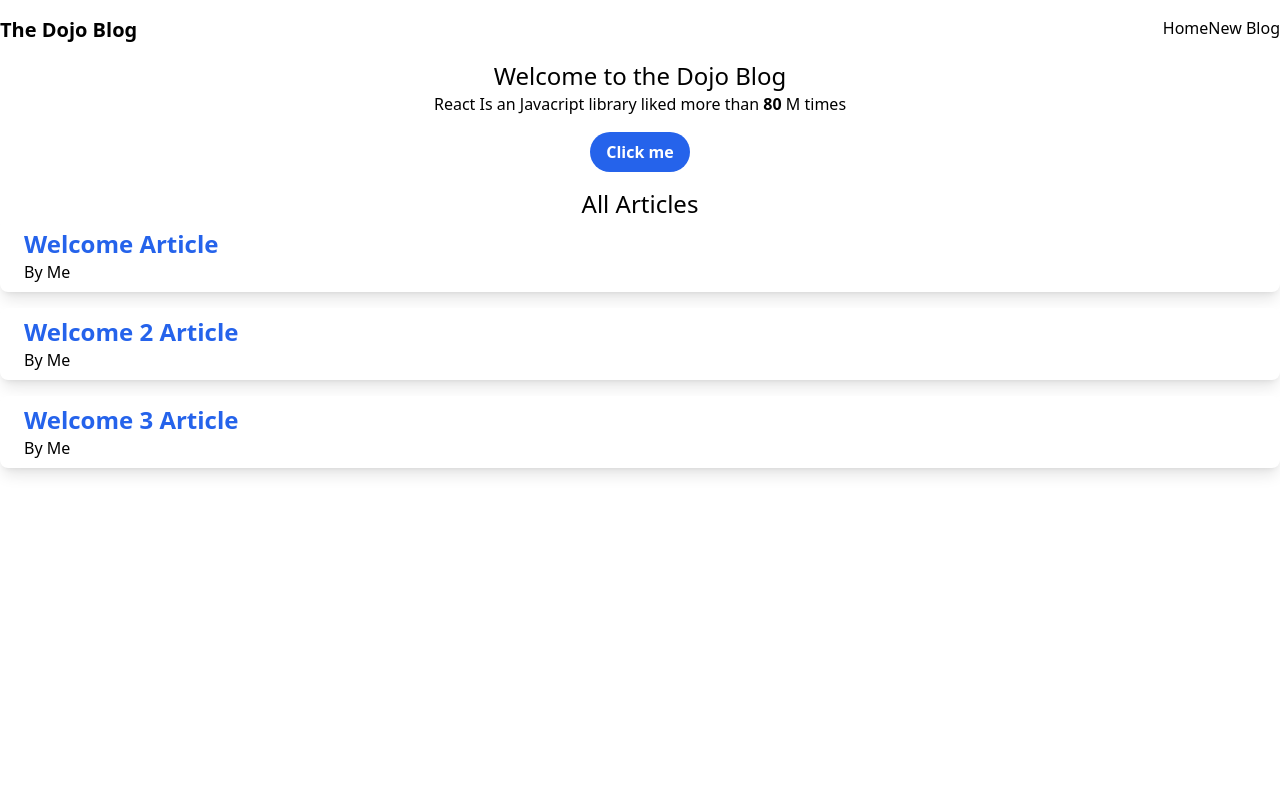
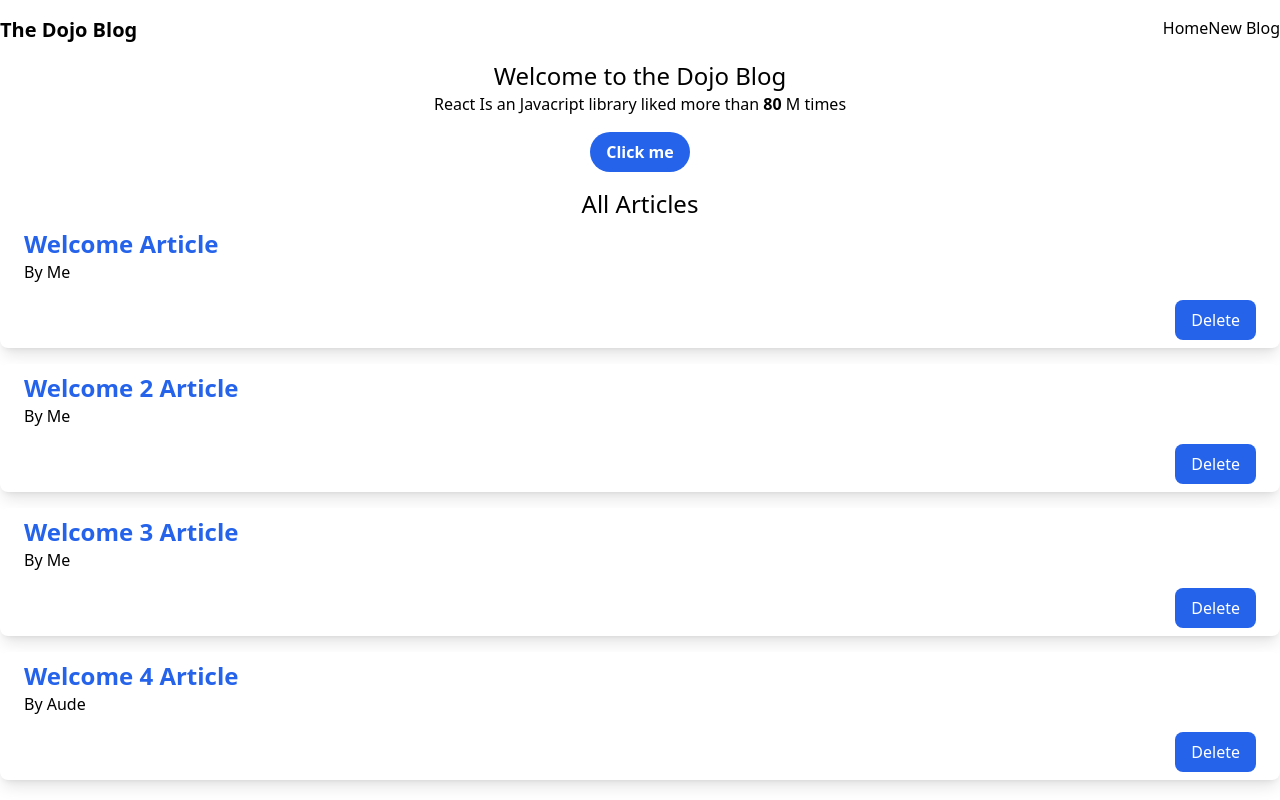
Before and after one commit to heyolaniran/reactNetNinja, a React (Create React App) app: page / in a window 1280 px wide. Shown: the top 800 px of the page. Built offline with nearby package versions, Linux system fonts and the light colour scheme.

Commit message:
feat : Functions as props notions

```diff
--- a/src/BlogList.jsx
+++ b/src/BlogList.jsx
@@ -1,4 +1,4 @@
-export default function BlogList ({blogs, title}) {
+export default function BlogList ({blogs, title, handleDelete}) {
 
 
     return (
@@ -11,6 +11,11 @@ export default function BlogList ({blogs, title}) {
                         <div className="hover:shadow-xs shadow-lg mb-4 bg-white rounded-lg px-6 py-2" key={blog.id}>
                             <h1 className="text-2xl font-semibold text-blue-600">{blog.title}</h1>
                             <span className="text-md"> By {blog.author}</span>
+                            <div className="mt-4 justify-end flex">
+                                <button className="rounded-lg bg-blue-600 text-white px-4 py-2" onClick={() => handleDelete(blog.id)}>
+                                 Delete
+                                </button>
+                            </div>
                         </div>
                     ))
                 }
--- a/src/Home.jsx
+++ b/src/Home.jsx
@@ -14,7 +14,13 @@ export default function Home ()
         {title : 'Welcome Article', body : 'Lorem ipsum ...', author: 'Me', id : 1},
         {title : 'Welcome 2  Article', body : 'Lorem ipsum ...', author: 'Me', id : 2},
         {title : 'Welcome 3 Article', body : 'Lorem ipsum ...', author: 'Me', id : 3},
+        {title : 'Welcome 4 Article', body : 'Lorem ipsum ...', author: 'Aude', id : 4},
     ])
+
+    const handleDelete = (id) => {
+        const newBlogs = blogs.filter(blog => blog.id !== id) ;
+        setBlogs(newBlogs) ;
+    }
     return (
         <div className="mt-4">
             <h1 className="text-center text-2xl">
@@ -33,7 +39,8 @@ export default function Home ()
                 </button>
             </div>
 
-            <BlogList blogs={blogs} title='All Articles' />
+            <BlogList blogs={blogs} title='All Articles' handleDelete={handleDelete} />
+            <BlogList blogs={blogs.filter((blog) => blog.author === 'Me')} title='My Articles' />
         </div>
     )
 }
```
